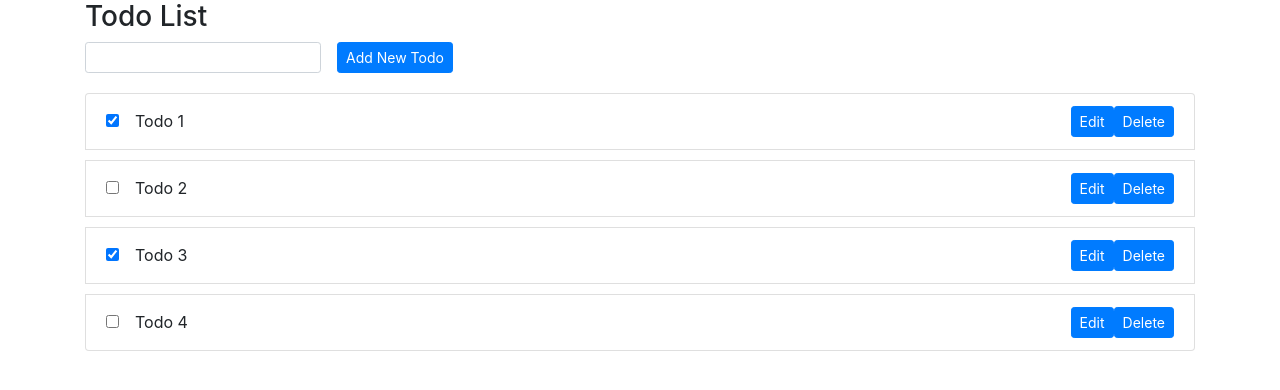
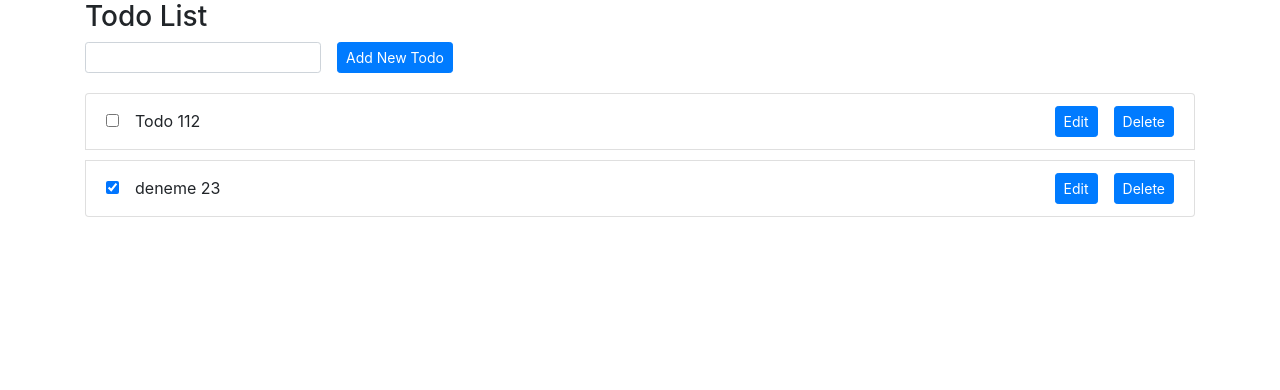
Before and after one commit to cyasam/angular-todo-example, an Angular app: page / in a window 1280 px wide. Shown: the top 390 px of the page. Built offline with nearby package versions, Linux system fonts and the light colour scheme; data requests are answered from the project's data file.

Commit message:
Open edit form functionality fixed.

```diff
--- a/db.json
+++ b/db.json
@@ -1,24 +1,14 @@
 {
   "todos": [
     {
-      "id": 3,
-      "title": "Todo 1",
-      "completed": true
-    },
-    {
-      "id": 5,
-      "title": "Todo 2",
+      "id": 1,
+      "title": "Todo 112",
       "completed": false
     },
     {
-      "id": 6,
-      "title": "Todo 3",
+      "id": 2,
+      "title": "deneme 23",
       "completed": true
-    },
-    {
-      "id": 7,
-      "title": "Todo 4",
-      "completed": false
     }
   ]
 }
--- a/src/app/components/todo/todo-list/todo-list.component.html
+++ b/src/app/components/todo/todo-list/todo-list.component.html
@@ -2,18 +2,18 @@
 
 <ng-template [ngIf]="!loading && !error">
   <ul class="todo-list list-group" *ngIf="todos.length">
-    <li class="list-group-item" *ngFor="let todo of todos; let index = i">
+    <li class="list-group-item" *ngFor="let todo of todos">
       <div class="todo-info">
         <label for="todo-{{todo.id}}">
-          <input id="todo-{{todo.id}}" type="checkbox" class="checkbox mr-3" [checked]="todo.completed" (input)="checkTodo(todo)" />
-          <span *ngIf="!openEditForm">{{ todo.title }}</span>
+          <input id="todo-{{todo.id}}" type="checkbox" class="checkbox mr-3" [checked]="todo.completed" (change)="checkTodo(todo)" />
+          <span *ngIf="!todo.openEditForm">{{ todo.title }}</span>
         </label>
 
-        <app-todo-edit-form [todo]="todo" (editTodo)="editTodo($event)" *ngIf="openEditForm"></app-todo-edit-form>
+        <app-todo-edit-form [todo]="todo" (editTodo)="editTodo($event)" *ngIf="todo.openEditForm"></app-todo-edit-form>
       </div>
 
       <div class="button">
-        <button class="btn btn-primary btn-sm" (click)="toggleEditTodo()">{{!openEditForm ? 'Edit' : 'Close'}}</button>
+        <button class="btn btn-primary btn-sm mr-3" (click)="toggleEditTodo(todo)">{{!todo.openEditForm ? 'Edit' : 'Close'}}</button>
         <button class="btn btn-primary btn-sm" (click)="handleDeleteTodo(todo)">Delete</button>
       </div>
     </li>
--- a/src/app/components/todo/todo-list/todo-list.component.ts
+++ b/src/app/components/todo/todo-list/todo-list.component.ts
@@ -1,4 +1,4 @@
-import { Component, Input, Output, EventEmitter } from '@angular/core';
+import { Component, Input, Output, EventEmitter, OnInit } from '@angular/core';
 import { TodoModel } from '../../../models/todo.interface';
 
 @Component({
@@ -6,7 +6,7 @@ import { TodoModel } from '../../../models/todo.interface';
   templateUrl: './todo-list.component.html',
   styleUrls: ['./todo-list.component.scss']
 })
-export class TodoListComponent {
+export class TodoListComponent implements OnInit {
 
   @Input() todos: TodoModel[];
   @Input() loading: boolean;
@@ -15,9 +15,13 @@ export class TodoListComponent {
   @Output() updateTodo: EventEmitter<TodoModel> = new EventEmitter();
   @Output() deleteTodo: EventEmitter<TodoModel> = new EventEmitter();
 
-  openEditForm: boolean = false;
+  openEditForm: boolean[] = [];
 
   constructor(){}
+
+  ngOnInit() {
+    this.todos.map(todo => todo.openEditForm = false);
+  }
 
   handleUpdateTodo(todo) {
     this.updateTodo.emit(todo);
@@ -29,12 +33,16 @@ export class TodoListComponent {
   }
 
   editTodo(todo){
+    this.removeOpenEditFormPorperty(todo)
     this.handleUpdateTodo(todo);
-    this.toggleEditTodo();
   }
 
-  toggleEditTodo(){
-    this.openEditForm = !this.openEditForm;
+  toggleEditTodo(todo){
+    todo.openEditForm = !todo.openEditForm;
+  }
+
+  removeOpenEditFormPorperty(todo){
+    delete todo.openEditForm
   }
 
   handleDeleteTodo(todo) {
--- a/src/app/models/todo.interface.ts
+++ b/src/app/models/todo.interface.ts
@@ -2,4 +2,5 @@ export interface TodoModel {
   id: number;
   title: string;
   completed: boolean;
+  openEditForm?: boolean;
 }
```
